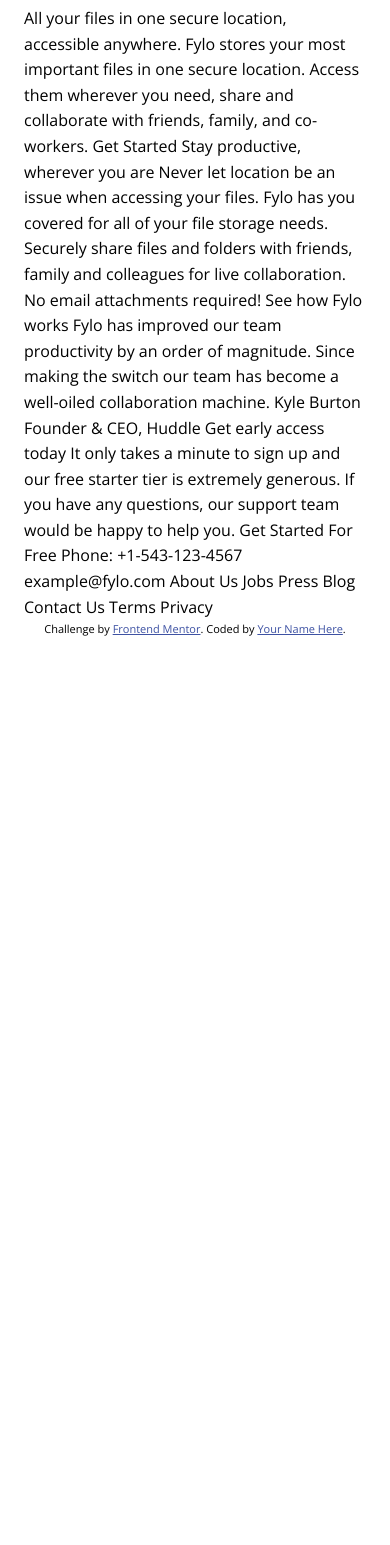
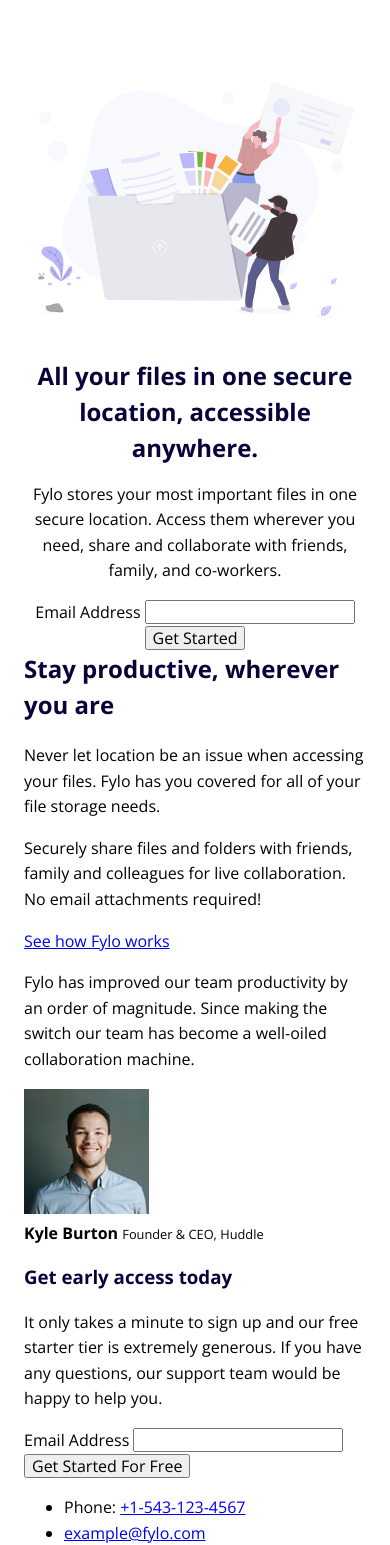
Before and after one commit to byronbyron/fylo-landing-page-with-two-column-layout, a plain HTML site: page index.html in a window 390 px wide. Shown: the part 64-1609 px from the top of the page. Before the commit the page ends 844 px from the top, so only its background shows below. Drawn offline with nearby package versions, Linux system fonts and the light colour scheme.

Commit message:
Add some styling for the hero section on mobile

```diff
--- a/index.html
+++ b/index.html
@@ -20,61 +20,110 @@
       </a>
 
       <ul class="links">
-        <li><a href="#"><span>Features</span></a></li>
-        <li><a href="#"><span>Team</span></a></li>
-        <li><a href="#"><span>Sign In</span></a></li>
+        <li><a href="#" data-text="Features">Features</a></li>
+        <li><a href="#" data-text="Team">Team</a></li>
+        <li><a href="#" data-text="Sign In">Sign In</a></li>
       </ul>
     </nav>
   </header>
 
   <main>
-    <div class="container">
-      All your files in one secure location, accessible anywhere.
+    <section class="hero">
+      <div class="container">
+        <div class="row">
+          <div class="col">
+            <img src="images/illustration-1.svg" alt="" class="hero-image">
+          </div>
 
-      Fylo stores your most important files in one secure location.
-      Access them wherever you need, share and collaborate with friends,
-      family, and co-workers.
+          <div class="col">
+            <div class="hero-body">
+              <h1 class="hero-title">All your files in one secure location, accessible anywhere.</h1>
 
-      Get Started
+              <p class="hero-text">Fylo stores your most important files in one secure location. Access them wherever you need, share and collaborate with friends, family, and co-workers.</p>
 
-      Stay productive, wherever you are
+              <form class="hero-form">
+                <div class="form-group">
+                  <label for="HeroEmail" class="sr-only">Email Address</label>
+                  <input type="text" class="form-control" id="HeroEmail">
+                </div>
 
-      Never let location be an issue when accessing your files. Fylo has you
-      covered for all of your file storage needs.
+                <button class="btn btn-primary">Get Started</button>
+              </form>
+            </div>
+          </div>
+        </div>
+      </div>
+    </section>
 
-      Securely share files and folders with friends, family and colleagues for
-      live collaboration. No email attachments required!
+    <section>
+      <div class="container">
+        <h2>Stay productive, wherever you are</h2>
 
-      See how Fylo works
+        <p>Never let location be an issue when accessing your files. Fylo has you covered for all of your file storage needs.</p>
 
-      Fylo has improved our team productivity by an order of magnitude. Since
-      making the switch our team has become a well-oiled collaboration machine.
+        <p>Securely share files and folders with friends, family and colleagues for live collaboration. No email attachments required!</p>
 
-      Kyle Burton
-      Founder & CEO, Huddle
+        <p><a href="#">See how Fylo works</a></p>
 
-      Get early access today
+        <div class="testimonial">
+          <p>Fylo has improved our team productivity by an order of magnitude. Since making the switch our team has become a well-oiled collaboration machine.</p>
 
-      It only takes a minute to sign up and our free starter tier is extremely generous.
-      If you have any questions, our support team would be happy to help you.
+          <div>
+            <img src="images/avatar-testimonial.jpg" alt="Kyle">
+            <p>
+              <strong>Kyle Burton</strong>
+              <small>Founder & CEO, Huddle</small>
+            </p>
+          </div>
+        </div>
+      </div>
+    </section>
 
-      Get Started For Free
+    <section>
+      <div class="container">
+        <h3>Get early access today</h3>
 
-      Phone: +1-543-123-4567
-      example@fylo.com
+        <p>It only takes a minute to sign up and our free starter tier is extremely generous. If you have any questions, our support team would be happy to help you.</p>
 
-      About Us
-      Jobs
-      Press
-      Blog
+        <form class="form">
+          <div class="form-group">
+            <label for="Email" class="sr-only">Email Address</label>
+            <input type="text" class="form-control" id="Email">
+          </div>
 
-      Contact Us
-      Terms
-      Privacy
-    </div>
+          <button class="btn btn-primary">Get Started For Free</button>
+        </form>
+      </div>
+    </section>
   </main>
 
-  <footer>
+  <footer class="footer">
+    <div class="container">
+      <ul>
+        <li>Phone: <a href="#">+1-543-123-4567</a></li>
+        <li><a href="#">example@fylo.com</a></li>
+      </ul>
+
+      <ul>
+        <li><a href="#">About Us</a></li>
+        <li><a href="#">Jobs</a></li>
+        <li><a href="#">Press</a></li>
+        <li><a href="#">Blog</a></li>
+      </ul>
+
+      <ul>
+        <li><a href="#">Contact Us</a></li>
+        <li><a href="#">Terms</a></li>
+        <li><a href="#">Privacy</a></li>
+      </ul>
+
+      <ul>
+        <li><a href="#">Facebook</a></li>
+        <li><a href="#">Twitter</a></li>
+        <li><a href="#">Instagram</a></li>
+      </ul>
+    </div>
+
     <p class="attribution">
       Challenge by <a href="https://www.frontendmentor.io?ref=challenge" target="_blank">Frontend Mentor</a>.
       Coded by <a href="#">Your Name Here</a>.
--- a/style.css
+++ b/style.css
@@ -1,4 +1,4 @@
-@import url('https://fonts.googleapis.com/css2?family=Open+Sans&family=Raleway:wght@400;700&display=swap');
+@import url('https://fonts.googleapis.com/css2?family=Open+Sans:wght@400;700&family=Raleway:wght@400;700&display=swap');
 @import url('normalize.css');
 
 :root {
@@ -24,9 +24,12 @@ body {
     line-height: 1.6;
 }
 
-h1, h2 {
-    font-family: 'Raleway', sans-serif;
+h1, h2, h3 {
+    font-family: 'Open Sans', sans-serif;
+    font-weight: 700;
+    line-height: 1.5;
     margin-top: 0;
+    color: var(--very-dark-blue);
 }
 
 p {
@@ -69,30 +72,12 @@ p {
     padding: 1rem 0.75rem;
     color: hsl(0, 0%, 20%);
     text-decoration: none;
+    transition: transform 0.15s;
 }
 
-.links span {
-    position: relative;
-}
-
-.links span::after {
-    content: '';
-    position: absolute;
-    bottom: -4px;
-    left: 0;
-    width: 100%;
-    height: 1px;
-    background: black;
-    opacity: 0;
-    transition: opacity 0.3s, transform 0.3s, color 0.3s;
-    transform: translateY(0.5rem);
-}
-
-.links a:hover span::after,
-.links a:focus span::after {
-    color: black;
-    opacity: 1;
-    transform: translateY(0);
+.links a:hover,
+.links a:focus {
+    transform: scale3d(1.1, 1.1, 1);
 }
 
 .container {
@@ -103,7 +88,36 @@ p {
     padding-right: 1.5rem;
 }
 
+.hero {
+    padding-top: 4.75rem;
+}
+
+.hero-image {
+    display: block;
+    width: 100%;
+    height: auto;
+    margin: 0 0 2.5rem 0;
+    padding: 0 0.75rem;
+}
+
+.hero-body {
+    text-align: center;
+}
+
+.hero-title {
+    font-size: 1.5rem;
+}
+
+.hero-text {
+
+}
+
+.hero-form {
+
+}
+
 .attribution {
+    display: none;
     font-size: 11px;
     text-align: center;
 }
```
